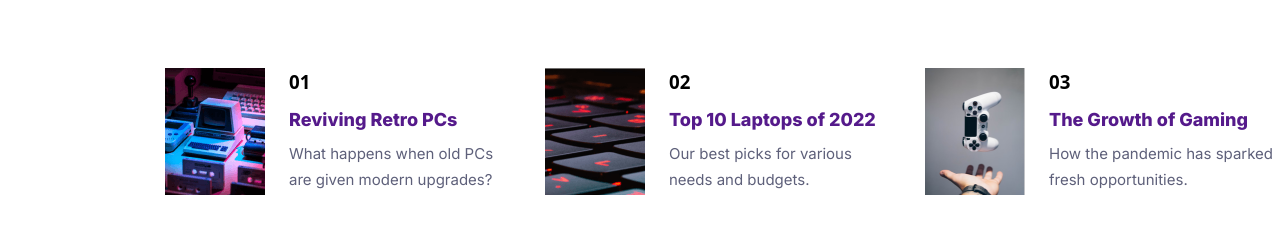
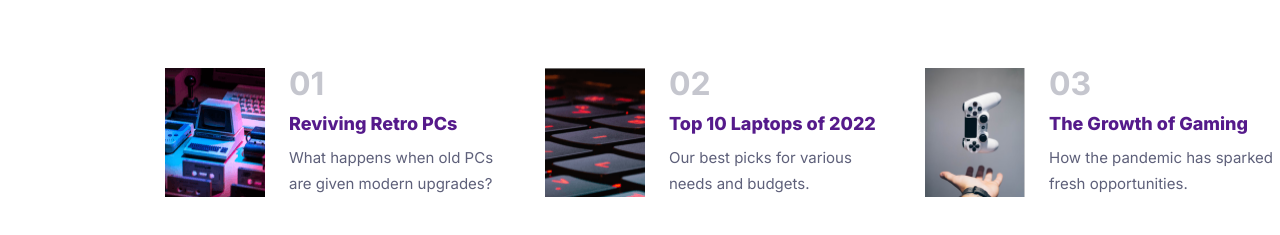
Before and after one commit to omer-kuluc/bright-future, a plain HTML site: page index.html in a window 1280 px wide. Shown: the part 711-946 px from the top of the page. Drawn offline with Linux system fonts and the light colour scheme.

Commit message:
bright
yayınlanıyor proje

```diff
--- a/assets/css/bright-future.css
+++ b/assets/css/bright-future.css
@@ -205,6 +205,11 @@ a {
 
 .new-text h3 {
   margin-bottom: 12px;
+  color: #c5c6ce;
+  font-family: Inter;
+  font-size: 32px;
+  font-weight: 700;
+  line-height: 32px;
 }
 
 .new-text h4 {
```
